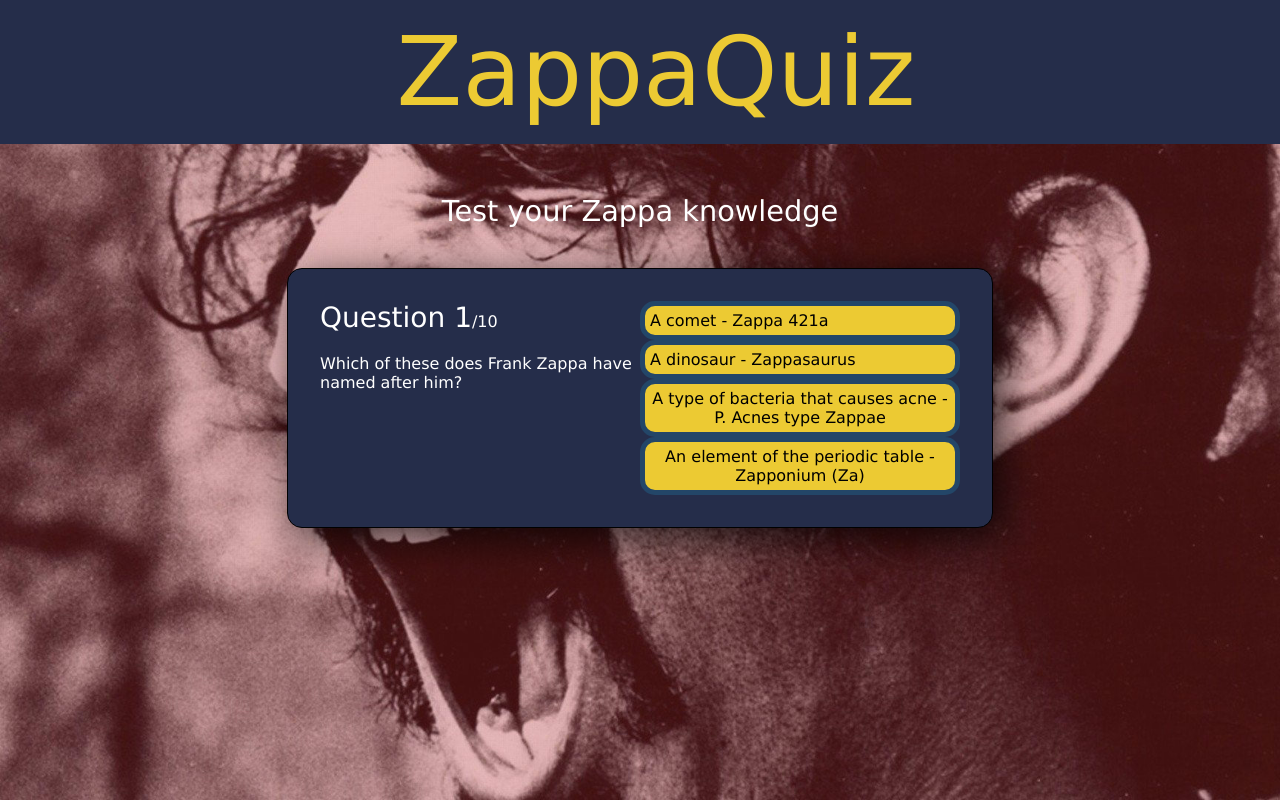
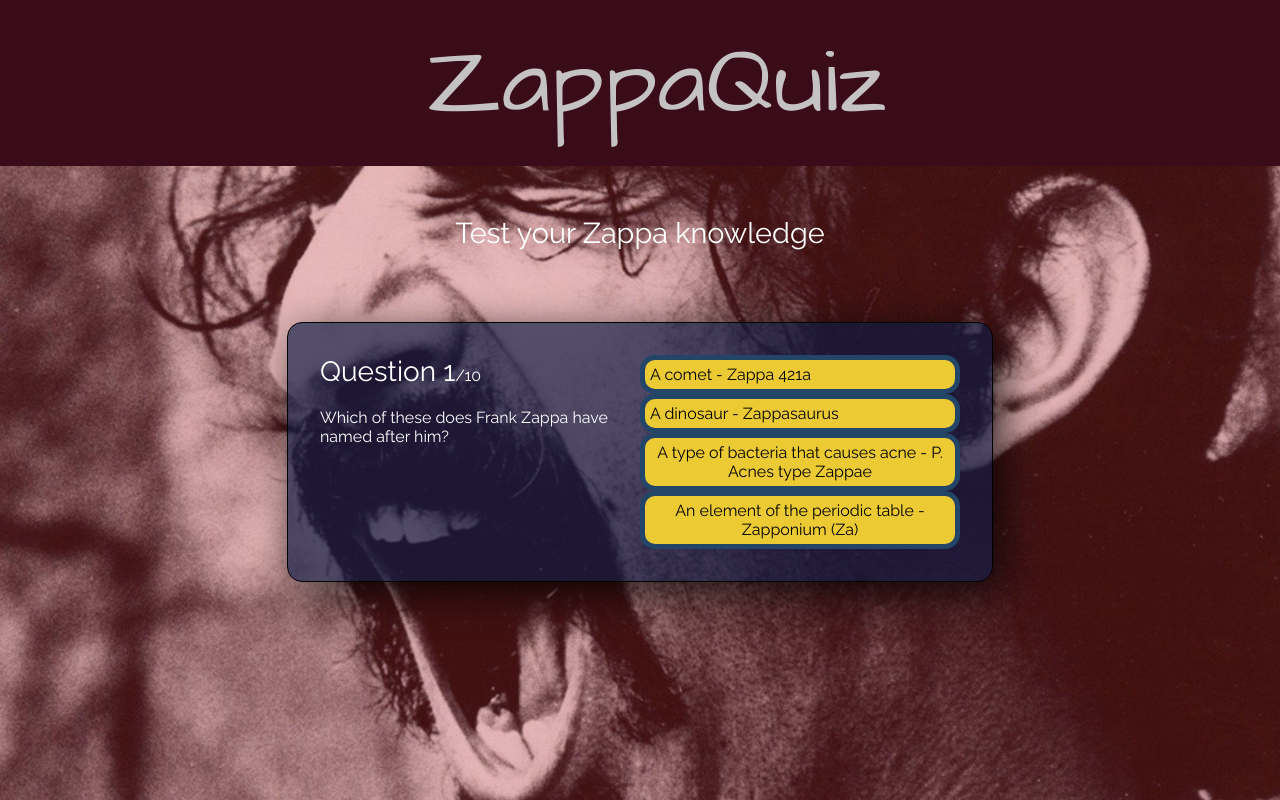
Before and after one commit to GidBerridge/react-quiz, a React (Create React App) app: page / in a window 1280 px wide. Shown: the top 800 px of the page. Built offline with nearby package versions, Linux system fonts and the light colour scheme; the HTML template or start-up script is replaced by a standard one.

Commit message:
styling changes to scoring

```diff
--- a/package.json
+++ b/package.json
@@ -6,6 +6,7 @@
     "@testing-library/jest-dom": "^4.2.4",
     "@testing-library/react": "^9.3.2",
     "@testing-library/user-event": "^7.1.2",
+    "gh-pages": "^3.2.3",
     "node-sass": "4.14.1",
     "react": "^16.13.1",
     "react-dom": "^16.13.1",
@@ -15,6 +16,8 @@
     "sass-loader": "^12.4.0"
   },
   "scripts": {
+    "predeploy": "npm run build",
+    "deploy": "gh-pages -d build",
     "start": "react-scripts start",
     "build": "react-scripts build",
     "test": "react-scripts test",
--- a/public/index.html
+++ b/public/index.html
@@ -9,6 +9,10 @@
       name="description"
       content="Web site created using create-react-app"
     />
+    <link rel="preconnect" href="https://fonts.googleapis.com">
+    <link rel="preconnect" href="https://fonts.gstatic.com" crossorigin>
+    <link href="https://fonts.googleapis.com/css2?family=Architects+Daughter&family=Raleway:wght@400&display=swap"
+      rel="stylesheet">
     <link rel="apple-touch-icon" href="%PUBLIC_URL%/logo192.png" />
     <!--
       manifest.json provides metadata used when your web app is installed on a
--- a/src/components/displayScore/DisplayScore.jsx
+++ b/src/components/displayScore/DisplayScore.jsx
@@ -34,7 +34,7 @@
           <p style={{ margin: "auto auto auto 0"  }}>out of {props.qAmount}</p>
         </div>
         <div className="card card__score--comment">{scoreComment()}</div>
-        <button className="card card__button" onClick={refreshPage}>Try again?</button>
+        <div className="card card__try-again" onClick={refreshPage}>Try again?</div>
       </div>
     </FadeIn>
   )
--- a/src/components/header/Header.scss
+++ b/src/components/header/Header.scss
@@ -1,8 +1,9 @@
 .header {
-  background-color: #252d4a;
+  background-color: #3a0b18;
   width: 100vw;
-  color: #ecca33;
+  color: rgb(196, 194, 194);
   font-size: 6rem;
+  font-family: 'Architects Daughter', cursive;
   text-align: center;
   top: 0;
   left: 0;
@@ -22,7 +23,7 @@
 
   &__text {
     text-align: center;
-    // color: #0a770a;
+    // color: #e6e6e6;
   }
 
   @media screen and (max-width: 710px) {
--- a/src/components/questionBox/QuestionBox.scss
+++ b/src/components/questionBox/QuestionBox.scss
@@ -7,10 +7,10 @@
   margin: auto;
   width: 100%;
 
-  @media screen and (max-width: 710px) {
-    height: calc(100vh - 2rem);
-    justify-content: space-between;
-  }
+  // @media screen and (max-width: 710px) {
+  //   height: calc(100vh - 2rem);
+  //   justify-content: space-between;
+  // }
 
   &__score {
     height: calc(100vh - 5rem);
@@ -22,14 +22,14 @@
   border-radius: 15px;
   box-shadow: 10px 10px 42px 0px rgba(0, 0, 0, 0.75);
   padding: 2rem;
-  margin: auto;
+  margin: 2rem auto;
 
   @media screen and (min-width: 710px) {
     display: flex;
   }
 
   &__question {
-    background-color: #252d4a;
+    background-color: #0c1a44aa;
     width: 40rem;
 
     @media screen and (max-width: 710px) {
@@ -39,7 +39,7 @@
   }
 
   &__score {
-    background-color: #d87c57;
+    background-color: #d87c57f8;
     font-size: 1.5rem;
     padding: 1rem 2rem;
 
@@ -52,9 +52,9 @@
     }
   }
 
-  &__button {
+  &__try-again {
     max-width: 10rem;
-    background-color: #6d2d2d;
+    background-color: #209140bd;
     color: #fff;
     font-size: 1.2rem;
     padding: 1.5rem;
--- a/src/index.css
+++ b/src/index.css
@@ -1,5 +1,6 @@
 * {
-  font-family: 'Verdana', cursive, sans-serif;
+  /* font-family: 'Verdana', cursive, sans-serif; */
+  font-family: 'Raleway', sans-serif;
   color: #fff;
 }
 
```
Also changed, not shown: 1 other file (tests, documents, lock files or other folders).
